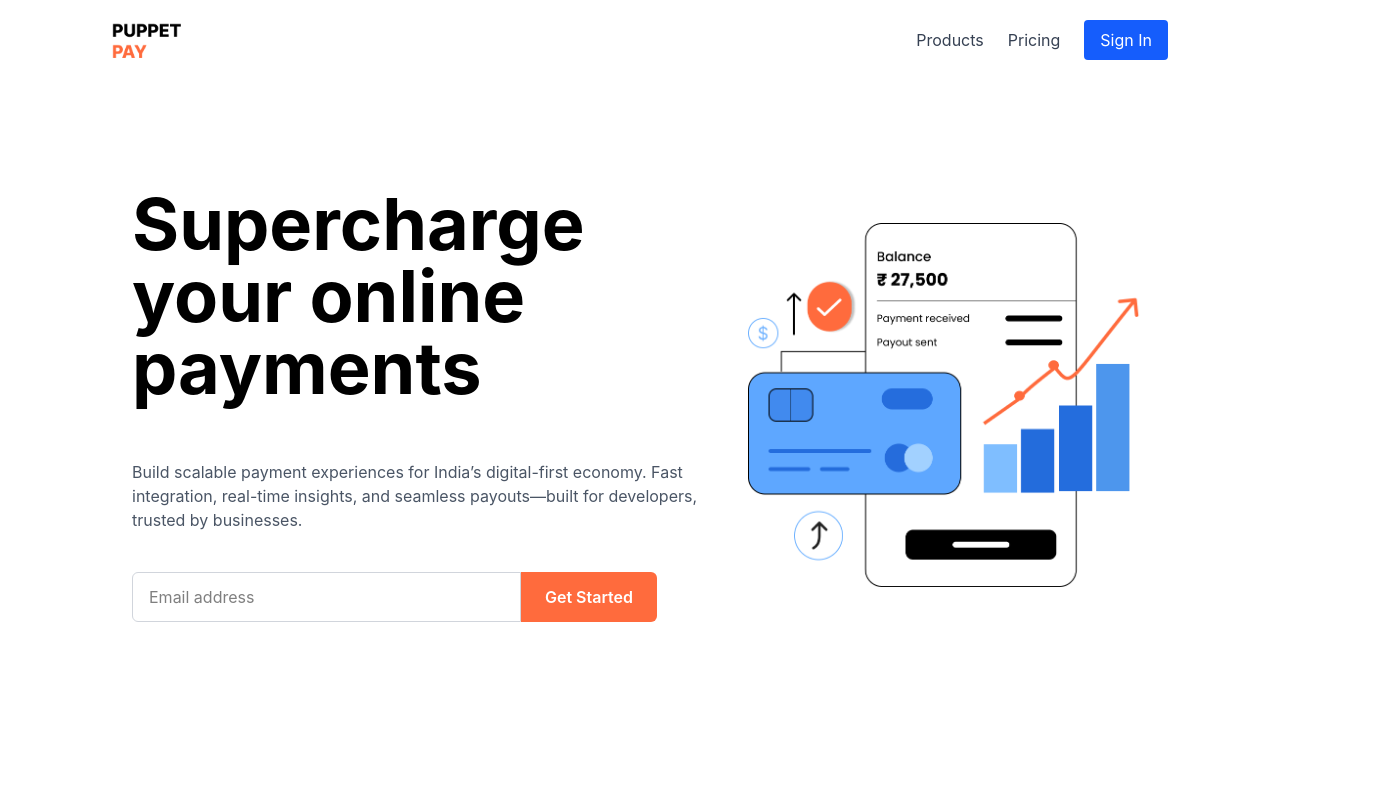
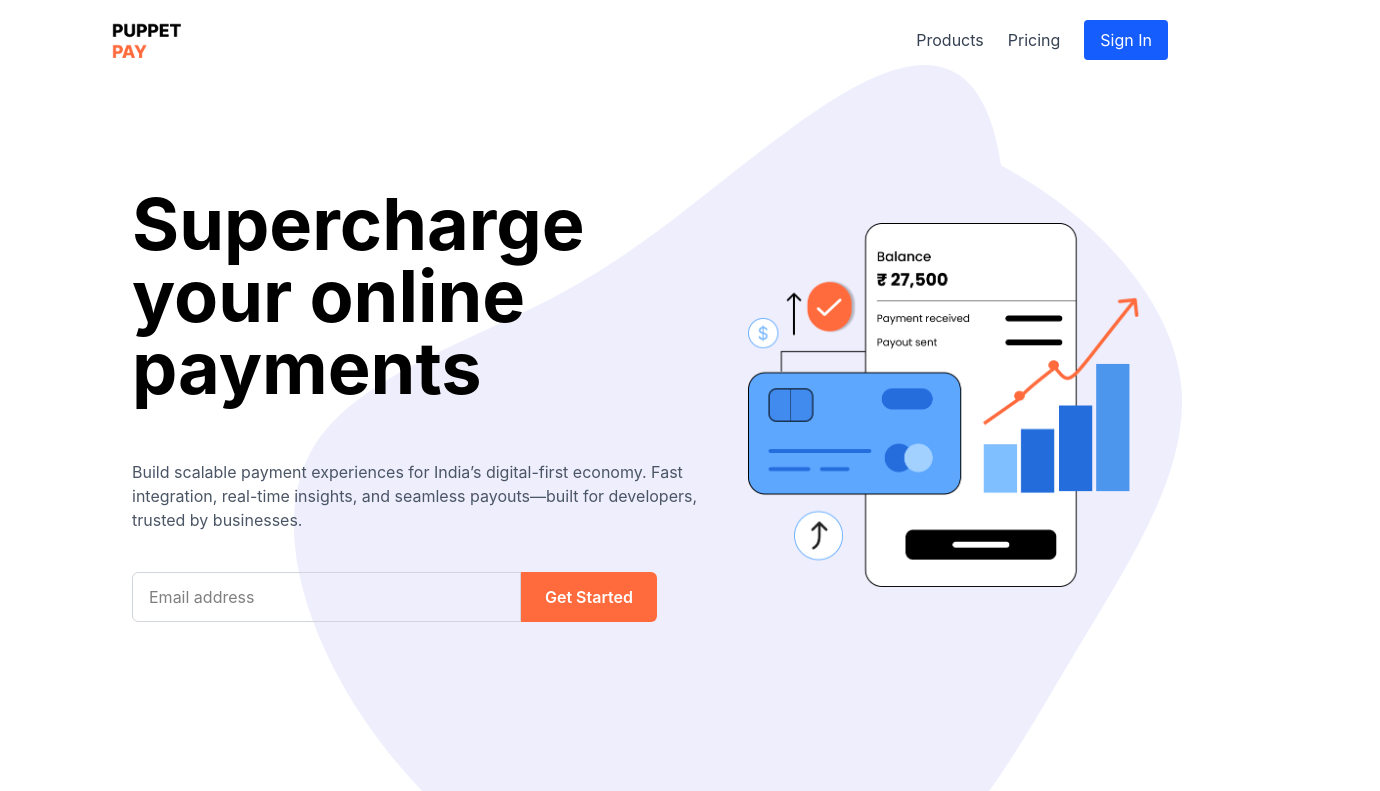
Before and after one commit to ramachandrapetla/puppetpay-ui, a React (Vite) app: page / in a window 1280 px wide. Shown: the top 791 px of the page, 1380 px wide, since content can reach past the window. Built offline with nearby package versions, Linux system fonts and the light colour scheme.

Commit message:
Added blob Background

```diff
--- a/src/App.jsx
+++ b/src/App.jsx
@@ -1,10 +1,12 @@
 import HeroSection from './components/Landing/HeroSection'
 import { NavBar } from './components/NavBar/NavBar'
+import { BlobBackground } from './components/BlobBackground'
 import { Section } from './layouts/Section'
 
 function App() {
   return (
-    <div>
+    <div className="relative min-h-screen">
+      <BlobBackground />
       <NavBar />
       <HeroSection />
     </div>
--- /dev/null
+++ b/src/components/BlobBackground.jsx
@@ -0,0 +1,13 @@
+export const BlobBackground = () => {
+  return (
+    <div className="absolute top-[-150px] right-[-100px] w-[1280px] h-[750px] -z-10 opacity-10">
+      <svg viewBox="0 0 200 200" xmlns="http://www.w3.org/2000/svg">
+        <path
+          fill="#6366f1"
+          d="M40.8,-50.7C54.4,-43.5,67.3,-30.5,68.9,-16.8C70.5,-3.1,60.8,11.3,52.2,25.7C43.6,40.1,36,54.5,23.6,62.3C11.1,70.1,-5.2,71.3,-20.4,66.1C-35.6,61,-49.7,49.4,-59.1,35.3C-68.5,21.1,-73.2,4.4,-66.7,-6.6C-60.1,-17.7,-42.3,-23.1,-28.6,-30.4C-14.9,-37.6,-5.4,-46.7,7.7,-56.3C20.8,-65.9,37.2,-75.4,40.8,-50.7Z"
+          transform="translate(100 100)"
+        />
+      </svg>
+    </div>
+  )
+}
--- a/src/components/NavBar/NavBar.jsx
+++ b/src/components/NavBar/NavBar.jsx
@@ -5,7 +5,7 @@ export const NavBar = () => {
   const [isOpen, setIsOpen] = useState(false)
 
   return (
-    <div className="flex justify-center mt-2">
+    <div className="flex justify-center pt-2">
       <div className="max-w-[1080px] w-full px-3 relative z-50">
         <nav className="flex justify-between items-center max-h-[64px] py-3 bg-transparent">
           <img src={logo} alt="PUPPET PAY" className="h-10 w-auto" />
```
